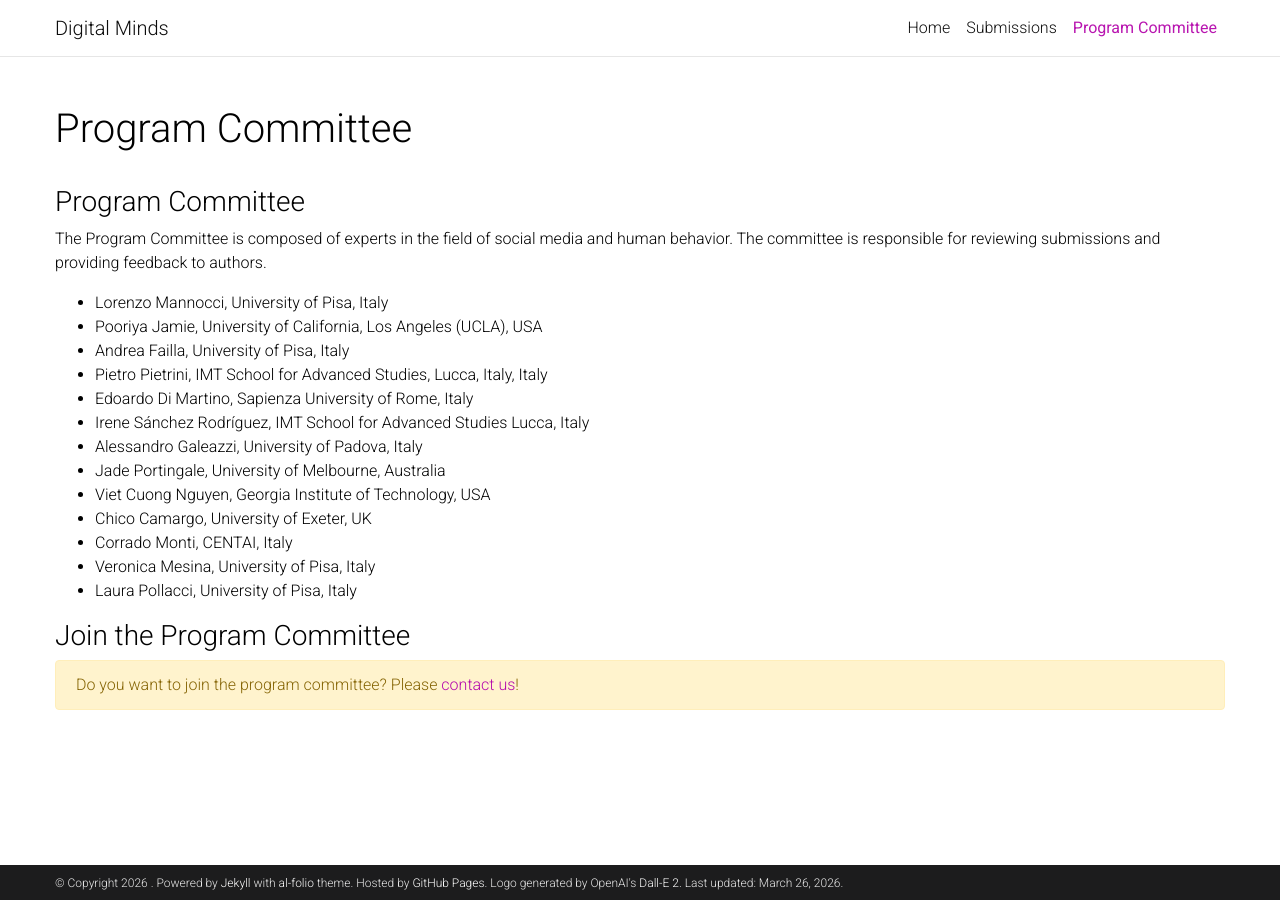
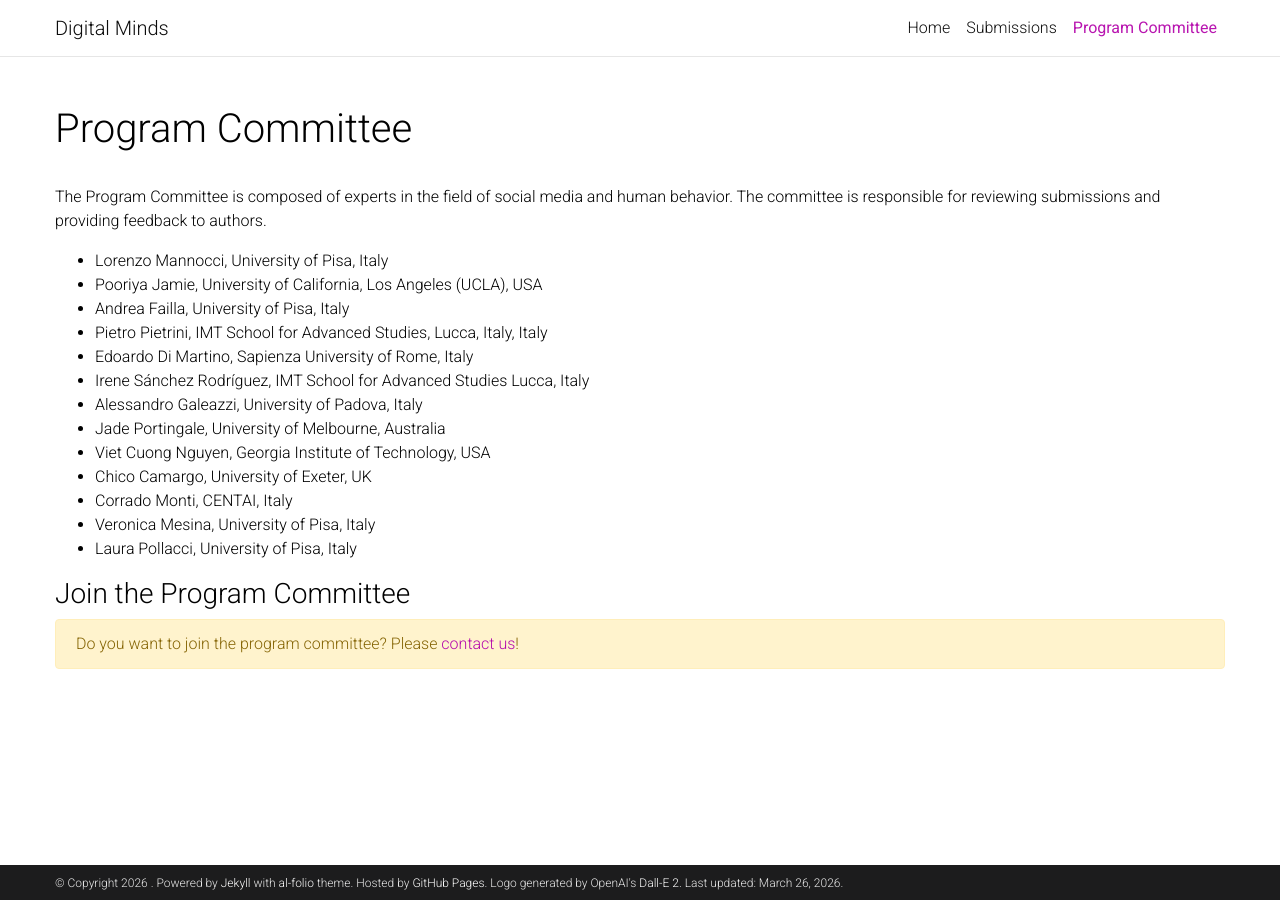
Before and after one commit to DMWorkshop/dmworkshop.github.io, a Jekyll site: the page built from _pages/PC.md, in a window 1280 px wide. Built offline with Jekyll 4.4.1, drawn with Linux system fonts in a browser that asks for light colours; a style sheet for code colours, icons or effects is not loaded.

Commit message:
Clean up Program Committee section in PC.md
Removed unnecessary heading for Program Committee section.

```diff
--- a/_pages/PC.md
+++ b/_pages/PC.md
@@ -6,9 +6,6 @@ description:
 nav: true
 nav_order: 3
 ---
-
-
-### Program Committee
 
 The Program Committee is composed of experts in the field of social media and human behavior.
 The committee is responsible for reviewing submissions and providing feedback to authors.
```
